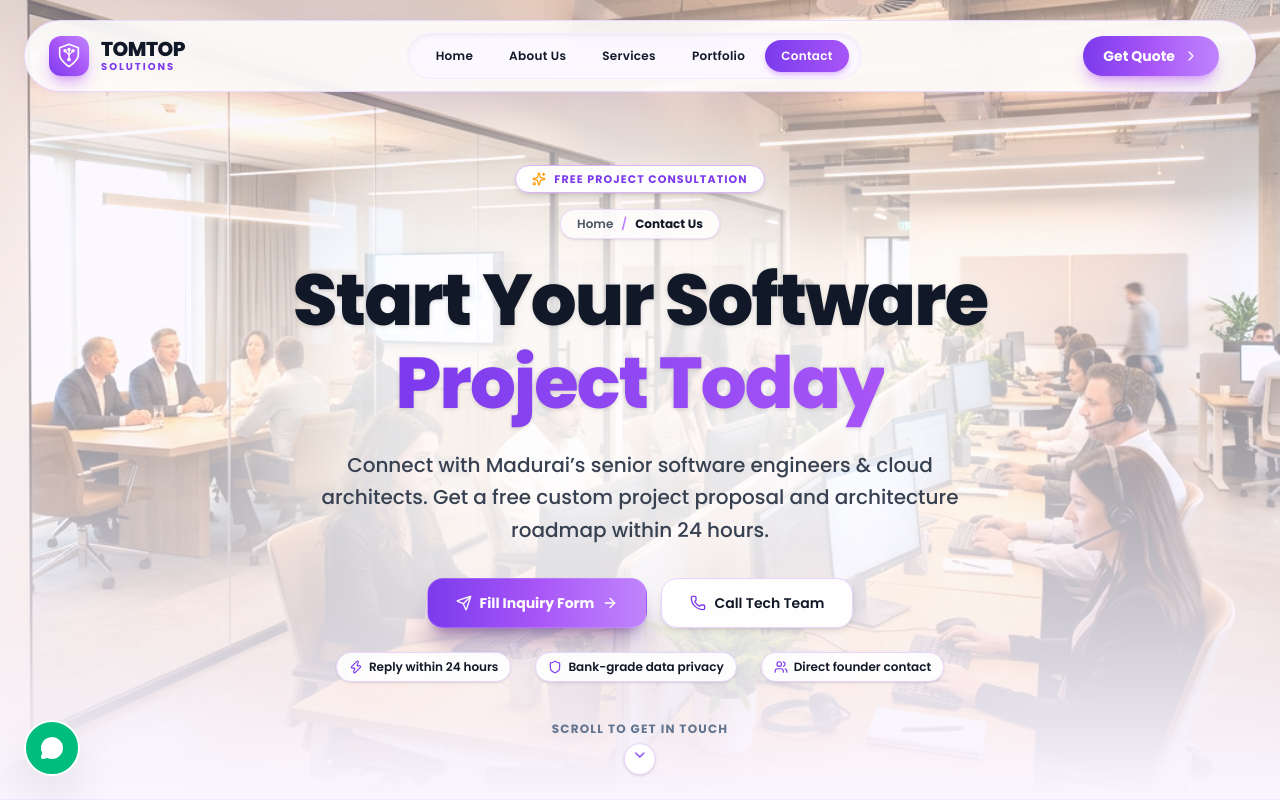
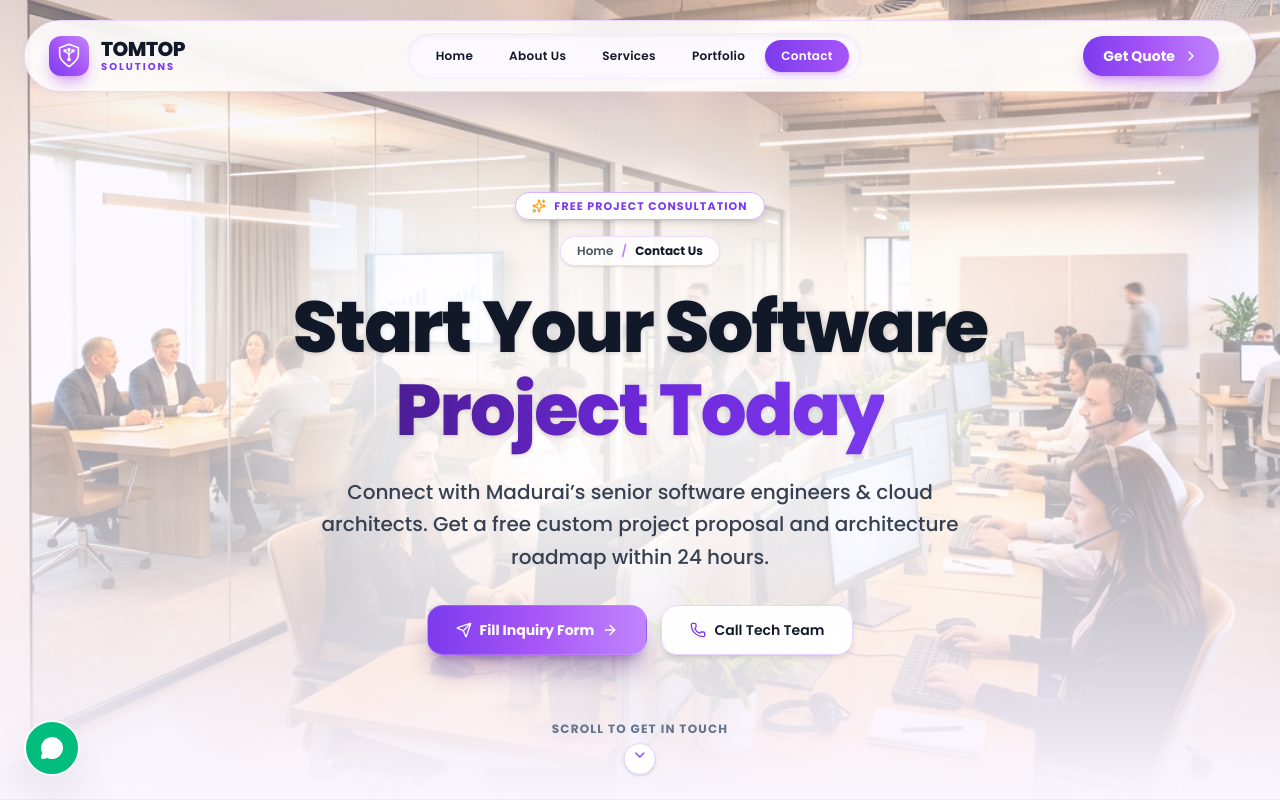
Before and after one commit to sivapragadheeswarii/tomtop, a React (Vite) app: page /contact in a window 1280 px wide. Shown: the top 800 px of the page. Built offline with nearby package versions, Linux system fonts and the light colour scheme.

Commit message:
Remove Reply within 24 hours, Bank-grade data privacy, and Direct founder contact badges from Contact hero section

```diff
--- a/src/pages/About.jsx
+++ b/src/pages/About.jsx
@@ -112,7 +112,7 @@ export default function About() {
             transition={{ duration: 0.6, delay: 0.15 }}
             className="text-3xl sm:text-6xl lg:text-7xl font-extrabold tracking-tight leading-[1.15] text-[#111827] max-w-4xl mx-auto drop-shadow-sm"
           >
-            Pioneering <span className="text-transparent bg-clip-text bg-gradient-to-r from-[#7C3AED] to-[#A855F7]">Digital Innovation</span> & Enterprise Scale
+            Pioneering <span className="text-transparent bg-clip-text bg-gradient-to-r from-[#4C1D95] via-[#6D28D9] to-[#7C3AED]">Digital Innovation</span> & Enterprise Scale
           </motion.h1>
 
           {/* Short Subtitle Paragraph */}
--- a/src/pages/Contact.jsx
+++ b/src/pages/Contact.jsx
@@ -32,12 +32,6 @@ export default function Contact() {
     { icon: Mail, label: 'Email Address', value: companyInfo.email, href: `mailto:${companyInfo.email}`, color: 'text-[#A855F7]', bg: 'bg-purple-50 border-purple-200' },
     { icon: Globe, label: 'Official Website', value: companyInfo.website, href: `https://${companyInfo.website}`, color: 'text-emerald-600', bg: 'bg-emerald-50 border-emerald-200' },
     { icon: MapPin, label: 'Office Address', value: companyInfo.address, href: null, color: 'text-amber-600', bg: 'bg-amber-50 border-amber-200' },
-  ];
-
-  const guarantees = [
-    { icon: Zap, label: 'Reply within 24 hours' },
-    { icon: Shield, label: 'Bank-grade data privacy' },
-    { icon: Users, label: 'Direct founder contact' },
   ];
 
   return (
@@ -90,7 +84,7 @@ export default function Contact() {
             transition={{ duration: 0.6, delay: 0.15 }}
             className="text-3xl sm:text-6xl lg:text-7xl font-extrabold tracking-tight leading-[1.15] text-[#111827] max-w-4xl mx-auto drop-shadow-sm"
           >
-            Start Your Software <span className="text-transparent bg-clip-text bg-gradient-to-r from-[#7C3AED] to-[#A855F7]">Project Today</span>
+            Start Your Software <span className="text-transparent bg-clip-text bg-gradient-to-r from-[#4C1D95] via-[#6D28D9] to-[#7C3AED]">Project Today</span>
           </motion.h1>
 
           {/* Short Subtitle Paragraph */}
@@ -126,21 +120,6 @@ export default function Contact() {
               <Phone className="w-4 h-4 text-[#7C3AED]" />
               <span>Call Tech Team</span>
             </a>
-          </motion.div>
-
-          {/* Guarantees */}
-          <motion.div
-            initial={{ opacity: 0, y: 14 }}
-            animate={{ opacity: 1, y: 0 }}
-            transition={{ delay: 0.45 }}
-            className="mt-6 flex flex-wrap items-center justify-center gap-2 sm:gap-6"
-          >
-            {guarantees.map((g, i) => (
-              <div key={i} className="flex items-center space-x-1.5 text-[10px] sm:text-xs font-semibold text-[#111827] bg-white/90 px-3 py-1.5 rounded-full border border-purple-200 shadow-sm backdrop-blur-md">
-                <g.icon className="w-3.5 h-3.5 text-[#7C3AED]" />
-                <span>{g.label}</span>
-              </div>
-            ))}
           </motion.div>
         </div>
 
--- a/src/pages/Portfolio.jsx
+++ b/src/pages/Portfolio.jsx
@@ -349,7 +349,7 @@ export default function Portfolio() {
             transition={{ duration: 0.6, delay: 0.15 }}
             className="text-3xl sm:text-6xl lg:text-7xl font-extrabold tracking-tight leading-[1.15] text-[#111827] max-w-4xl mx-auto drop-shadow-sm"
           >
-            Software Solutions <span className="text-transparent bg-clip-text bg-gradient-to-r from-[#7C3AED] to-[#A855F7]">Engineered For Impact & Scale</span>
+            Software Solutions <span className="text-transparent bg-clip-text bg-gradient-to-r from-[#4C1D95] via-[#6D28D9] to-[#7C3AED]">Engineered For Impact & Scale</span>
           </motion.h1>
 
           {/* Short Subtitle Paragraph */}
--- a/src/pages/Services.jsx
+++ b/src/pages/Services.jsx
@@ -81,7 +81,7 @@ export default function Services() {
             transition={{ duration: 0.6, delay: 0.15 }}
             className="text-3xl sm:text-6xl lg:text-7xl font-extrabold tracking-tight leading-[1.15] text-[#111827] max-w-4xl mx-auto drop-shadow-sm"
           >
-            Custom Web, Mobile & <span className="text-transparent bg-clip-text bg-gradient-to-r from-[#7C3AED] to-[#A855F7]">Cloud ERP Solutions</span>
+            Custom Web, Mobile & <span className="text-transparent bg-clip-text bg-gradient-to-r from-[#4C1D95] via-[#6D28D9] to-[#7C3AED]">Cloud ERP Solutions</span>
           </motion.h1>
 
           {/* Short Subtitle Paragraph */}
```
